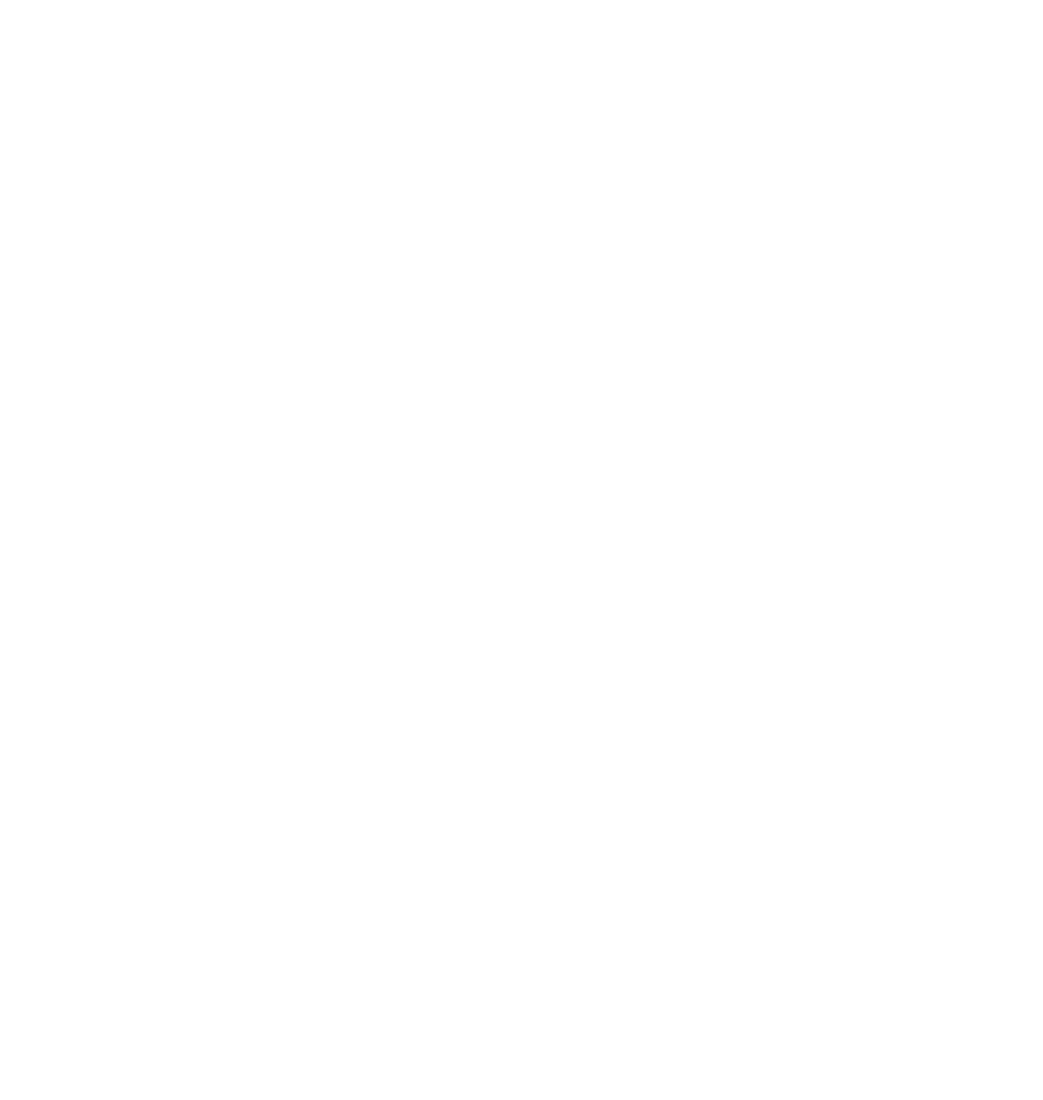
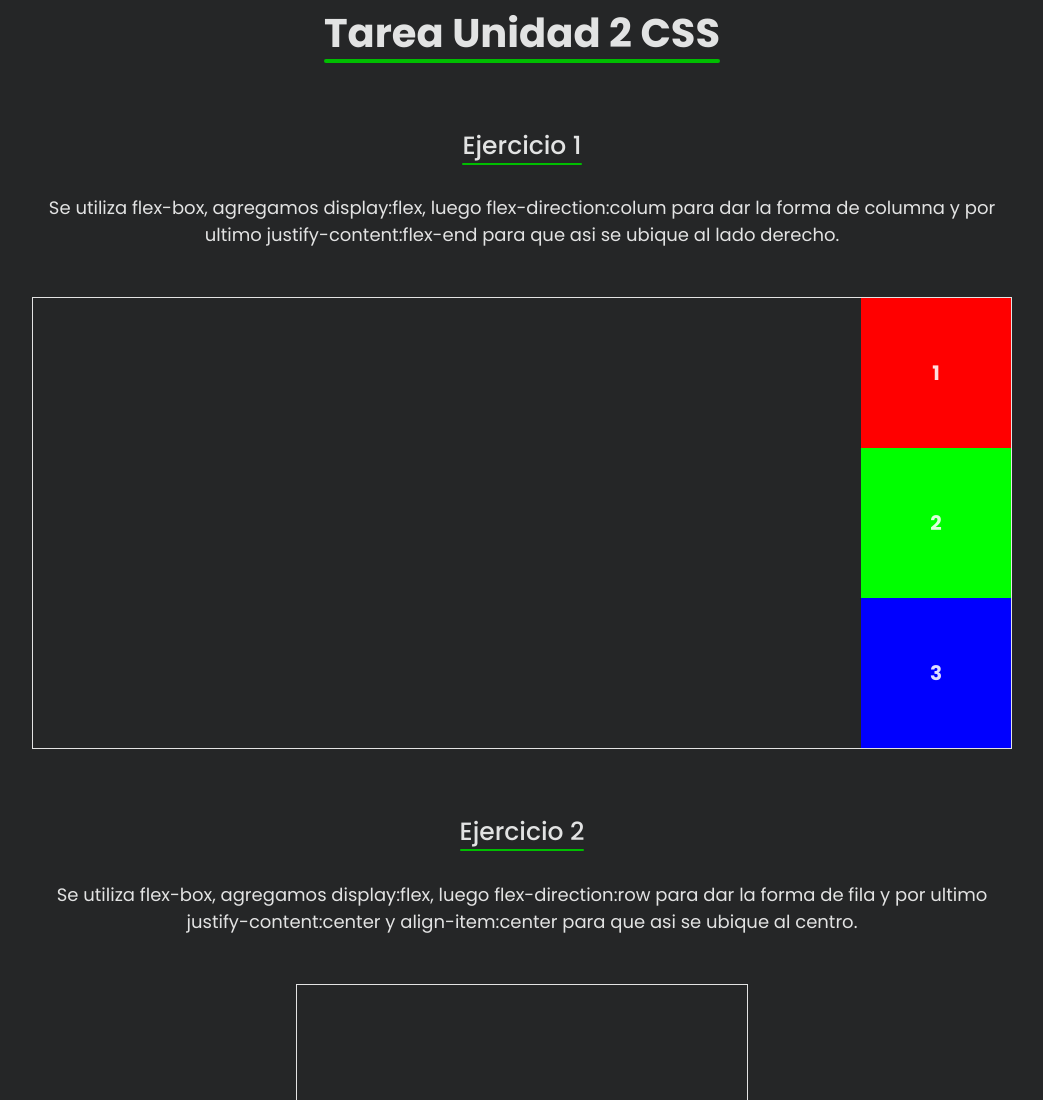
Before and after one commit to Marcos-Alvarez2004/Tarea_Unidad_2_CSS_-parte-2-, a plain HTML site: page index.html in a window 1280 px wide. Shown: the top 1100 px of the page, without its empty margins (118-1161 px from the left). Before the commit the page ends 800 px from the top, so only its background shows below. Drawn offline with Linux system fonts and the light colour scheme.

Commit message:
se modifico html y css, fin del trabajo

```diff
--- a/index.html
+++ b/index.html
@@ -1,13 +1,65 @@
 <!DOCTYPE html>
 <html lang="es">
+
 <head>
   <meta charset="UTF-8">
   <meta name="viewport" content="width=device-width, initial-scale=1.0">
   <meta name="autor" content="Marcos Alvarez">
   <title>Tarea Unidad 2 CSS</title>
+  <!-- Font -->
+  <link rel="preconnect" href="https://fonts.googleapis.com">
+  <link rel="preconnect" href="https://fonts.gstatic.com" crossorigin>
+  <link href="https://fonts.googleapis.com/css2?family=Poppins:wght@200;300;400;500;600;700;800;900&display=swap"
+    rel="stylesheet">
+  <!-- CSS -->
   <link rel="stylesheet" href="style.css">
 </head>
+
 <body>
+  <div class="contenedor-title">
+    <h1 class="title">Tarea Unidad 2 CSS</h1>
+  </div>
+
+  <main>
+
+    <!-- Ejercicio 1 -->
+    <div class="flex-box">
+      <h2 class="subtitle">Ejercicio 1</h2>
+      <p class="text">Se utiliza flex-box, agregamos display:flex, luego flex-direction:colum para dar la forma de
+        columna y por ultimo justify-content:flex-end para que asi se ubique al lado derecho.</p>
+      <div class="box">
+        <div class="box-item">1</div>
+        <div class="box-item">2</div>
+        <div class="box-item">3</div>
+      </div>
+    </div>
+
+    <!-- Ejercicio 2 -->
+    <div class="flex-box">
+      <h2 class="subtitle">Ejercicio 2</h2>
+      <p class="text">Se utiliza flex-box, agregamos display:flex, luego flex-direction:row para dar la forma de
+        fila y por ultimo justify-content:center y align-item:center para que asi se ubique al centro.</p>
+      <div class="box-2">
+        <div class="box-item">1</div>
+        <div class="box-item">2</div>
+        <div class="box-item">3</div>
+      </div>
+    </div>
+
+    <!-- Ejercicio 3 -->
+    <div class="flex-box">
+      <h2 class="subtitle">Ejercicio 3</h2>
+      <p class="text">Se utiliza flex-box, agregamos display:flex, luego flex-direction:row para dar la forma de
+        fila y por ultimo justify-content:space-between para que asi se ubique al centro y con espaciado entre las cajas.</p>
+      <div class="box-3">
+        <div class="box-item">1</div>
+        <div class="box-item">2</div>
+        <div class="box-item">3</div>
+      </div>
+    </div>
+
+  </main>
 
 </body>
+
 </html>
--- a/style.css
+++ b/style.css
@@ -0,0 +1,120 @@
+* {
+  padding: 0;
+  margin: 0;
+  box-sizing: border-box;
+}
+
+body {
+  background: #252627;
+  font-family: 'Poppins', sans-serif;
+  color: rgba(255, 255, 255, 0.87);
+  text-align: center;
+}
+
+.contenedor-title {
+  display: flex;
+  justify-content: center;
+  margin-top: 3px;
+}
+
+.title {
+  font-size: 2.5rem;
+  position: relative;
+}
+
+.title::after {
+  content: '';
+  position: absolute;
+  background: rgb(0, 190, 0);
+  width: 100%;
+  height: 4px;
+  bottom: 0;
+  left: 0;
+  border-radius: 4px;
+}
+
+.flex-box {
+  display: flex;
+  justify-content: center;
+  align-items: center;
+  width: 100%;
+  height: auto;
+  flex-direction: column;
+  max-width: 980px;
+  margin: 5% auto;
+}
+
+.subtitle {
+  font-weight: 500;
+  font-size: 25px;
+  position: relative;
+  margin-bottom: 3%;
+}
+
+.subtitle::after {
+  content: '';
+  position: absolute;
+  background: rgb(0, 190, 0);
+  width: 100%;
+  height: 2px;
+  bottom: 0;
+  left: 0;
+  border-radius: 4px;
+}
+
+.text {
+  font-size: 18px;
+  font-weight: 400;
+}
+
+.box {
+  width: 100%;
+  height: auto;
+  display: flex;
+  flex-direction: column;
+  align-items: flex-end;
+  border: 1px solid rgba(255, 255, 255, 0.87);
+  margin-top: 5%;
+}
+
+.box-item {
+  width: 150px;
+  background: rgb(255, 0, 0);
+  height: 150px;
+  display: flex;
+  justify-content: center;
+  align-items: center;
+  font-size: 20px;
+  font-weight: 700;
+}
+
+.box-item:nth-child(2) {
+  background-color: rgb(0,255,0);
+}
+
+.box-item:nth-child(3) {
+  background-color: rgb(0, 0, 255);
+}
+
+.box-2 {
+  display: inline-flex;
+  flex-direction: row;
+  justify-content: center;
+  align-items: center;
+  width: auto;
+  height: 500px;
+  display: flex;
+  border: 1px solid rgba(255, 255, 255, 0.87);
+  margin-top: 5%;
+}
+
+.box-3 {
+  display: inline-flex;
+  flex-direction: row;
+  justify-content: space-between;
+  align-items: center;
+  width: 100%;
+  height: auto;
+  border: 1px solid rgba(255, 255, 255, 0.87);
+  margin-top: 5%;
+}
```
